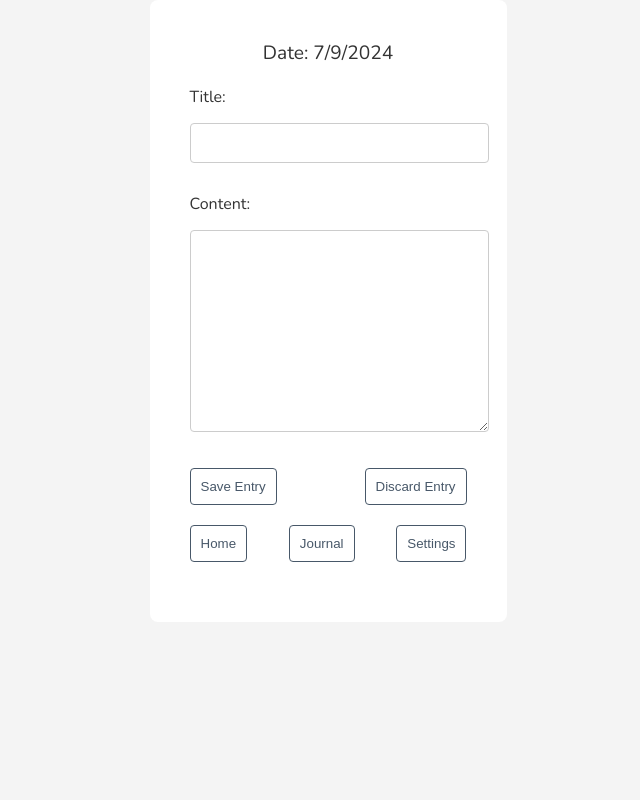
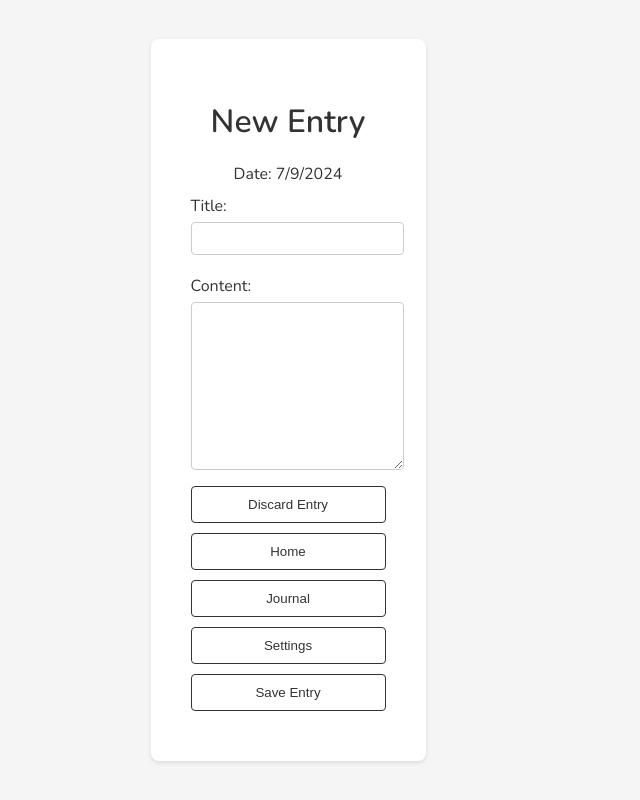
Before and after one commit to alxgrgsc/SoulJournal, a React (Create React App) app in the folder souljournal-frontend/: page /new-entry in a window 1280 px wide. Shown: the whole page, without its empty margins (352-992 px from the left). Built offline with nearby package versions, Linux system fonts and the light colour scheme.

Commit message:
happy with the new-entry page

```diff
--- a/souljournal-frontend/src/NewEntry.css
+++ b/souljournal-frontend/src/NewEntry.css
@@ -1,4 +1,19 @@
 /* NewEntry.css */
+
+@import url('https://fonts.googleapis.com/css2?family=Courier+Prime:wght@400;700&display=swap');
+@import url('https://fonts.googleapis.com/css2?family=Nunito:wght@300;400;600&display=swap');
+
+body {
+  background-color: #f5f5f5;
+  font-family: 'Nunito', sans-serif;
+  color: #333;
+  margin: 0;
+  padding: 0;
+  height: 100vh; /* Ensure body takes full height */
+  display: flex;
+  justify-content: center;
+  align-items: center;
+}
 
 .new-entry-container {
   background-color: #fff;
@@ -6,61 +21,96 @@
   border-radius: 8px;
   width: 100%;
   max-width: 600px;
-  margin: 0 auto;
-  font-family: 'Nunito', sans-serif;
+  box-shadow: 0 2px 4px rgba(0, 0, 0, 0.1);
+  box-sizing: border-box; /* Ensure padding is included in the width */
 }
 
-.new-entry-date {
-  font-size: 1.2rem;
+.new-entry-title {
+  font-size: 2rem;
+  font-weight: 600;
   margin-bottom: 20px;
+  text-align: center;
   color: #333;
 }
 
-.new-entry-title,
-.new-entry-content {
-  margin-bottom: 20px;
+.new-entry-form {
+  display: flex;
+  flex-direction: column;
 }
 
-.new-entry-title label,
-.new-entry-content label {
-  display: block;
+.new-entry-form label {
   margin-bottom: 10px;
   color: #333;
 }
 
-.new-entry-title input,
-.new-entry-content textarea {
+.new-entry-form input,
+.new-entry-form textarea {
   width: 100%;
   padding: 10px;
   border: 1px solid #ccc;
   border-radius: 4px;
-  font-family: 'Nunito', sans-serif;
+  font-family: 'Courier New', monospace;
+  background-color: #f9f9f9;
+  margin-bottom: 20px;
+  box-sizing: border-box; /* Ensure padding and border are included in the width */
 }
 
-.new-entry-content textarea {
-  font-family: 'Nunito', cursive;
+.new-entry-form textarea {
+  height: 150px;
 }
 
-.new-entry-buttons,
-.new-entry-navigation {
+.new-entry-buttons {
   display: flex;
-  justify-content: space-between;
-  margin-bottom: 20px;
+  flex-direction: column;
 }
 
-.new-entry-buttons button,
-.new-entry-navigation button {
-  padding: 10px;
-  background-color: white;
-  color: #485869;
-  border: 1px solid #485869;
+.new-entry-buttons button {
+  padding: 10px 20px;
+  background-color: #fff;
+  color: #333;
+  border: 1px solid #333;
   border-radius: 4px;
   cursor: pointer;
   transition: background-color 0.3s ease, color 0.3s ease;
+  margin-bottom: 10px;
 }
 
-.new-entry-buttons button:hover,
-.new-entry-navigation button:hover {
-  background-color: #485869;
-  color: white;
+.new-entry-buttons button:hover {
+  background-color: #333;
+  color: #fff;
 }
+
+/* Mobile styles */
+@media (max-width: 600px) {
+  body {
+    padding: 0;
+    margin: 0;
+  }
+
+  .new-entry-container {
+    padding: 20px;
+    width: 100vw;
+    height: 100vh; /* Ensure container takes full height */
+    margin: 0; /* Remove margin */
+    border-radius: 0; /* Remove border radius */
+    box-shadow: none; /* Remove box shadow */
+    display: flex;
+    flex-direction: column;
+    justify-content: center;
+  }
+
+  .entry-title input,
+  .new-entry-content textarea {
+    width: 100%;
+    box-sizing: border-box; /* Ensure padding and border are included in the width */
+  }
+
+  .new-entry-buttons {
+    flex-direction: column;
+  }
+
+  .new-entry-buttons button {
+    width: 100%;
+    margin-bottom: 10px;
+  }
+}
--- a/souljournal-frontend/src/NewEntry.js
+++ b/souljournal-frontend/src/NewEntry.js
@@ -1,27 +1,36 @@
 import React, { useState } from 'react';
-import { useNavigate } from 'react-router-dom';
 import './NewEntry.css';
 
 const NewEntry = () => {
   const [title, setTitle] = useState('');
   const [content, setContent] = useState('');
-  const navigate = useNavigate();
   const currentDate = new Date().toLocaleDateString();
 
-  const handleSaveEntry = () => {
-    // Logic to save the entry goes here
-    console.log('Entry saved:', { title, content });
+  const handleDiscard = () => {
+    if (window.confirm('Your entry will be discarded, are you sure?')) {
+      setTitle('');
+      setContent('');
+    }
   };
 
-  const handleDiscardEntry = () => {
-    setTitle('');
-    setContent('');
+  const handleNavigation = (path) => {
+    if (window.confirm('Your entry will be discarded, are you sure?')) {
+      // Navigate to the specified path
+      window.location.href = path;
+    }
+  };
+
+  const handleSave = () => {
+    // Implement save functionality here
+    console.log('Entry saved:', { title, content });
+    // You can add code to save the entry to a database or state management
   };
 
   return (
     <div className="new-entry-container">
+      <h1 className="new-entry-title">New Entry</h1>
       <div className="new-entry-date">Date: {currentDate}</div>
-      <div className="new-entry-title">
+      <div className="entry-title">
         <label htmlFor="title">Title:</label>
         <input
           type="text"
@@ -40,13 +49,11 @@ const NewEntry = () => {
         ></textarea>
       </div>
       <div className="new-entry-buttons">
-        <button onClick={handleSaveEntry}>Save Entry</button>
-        <button onClick={handleDiscardEntry}>Discard Entry</button>
-      </div>
-      <div className="new-entry-navigation">
-        <button onClick={() => navigate('/')}>Home</button>
-        <button onClick={() => navigate('/journal')}>Journal</button>
-        <button onClick={() => navigate('/settings')}>Settings</button>
+        <button onClick={handleDiscard}>Discard Entry</button>
+        <button onClick={() => handleNavigation('/home')}>Home</button>
+        <button onClick={() => handleNavigation('/journal')}>Journal</button>
+        <button onClick={() => handleNavigation('/settings')}>Settings</button>
+        <button onClick={handleSave}>Save Entry</button> {/* Added Save Entry button */}
       </div>
     </div>
   );
```
